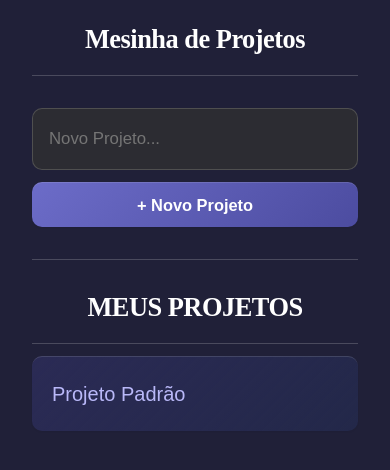
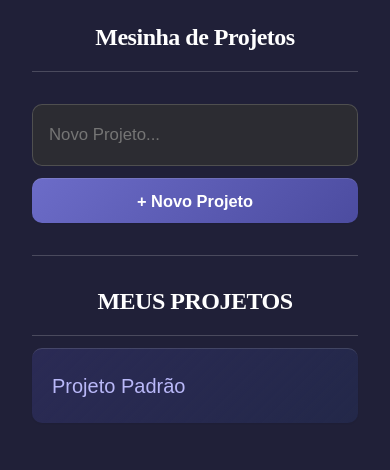
Before and after one commit to thiagoSantz/Mesinha-de-Tarefas, a website built with webpack: page src/index.html in a window 390 px wide. Built offline with nearby package versions, Linux system fonts and the light colour scheme.

Commit message:
Tamanho de elementos no mobile

```diff
--- a/src/mobile.css
+++ b/src/mobile.css
@@ -30,8 +30,14 @@
     overflow-y: auto;
   }
 
-  .titulo, .tl-card {
-    font-size: 1.65rem;
+  .titulo,
+  .tl-card {
+    font-size: 1.50rem;
+  }
+
+  #NomeProjeto {
+    padding: 1.25rem 1rem;
+    font-size: 1.05rem;
   }
 
   .card-header {
@@ -72,11 +78,6 @@
     font-size: 2rem;
   }
 
-  #NomeProjeto {
-    padding: 1.25rem 1rem;
-    font-size: 1.05rem;
-  }
-
   .editar-projeto,
   .apagar-projeto {
     height: 55px;
```
